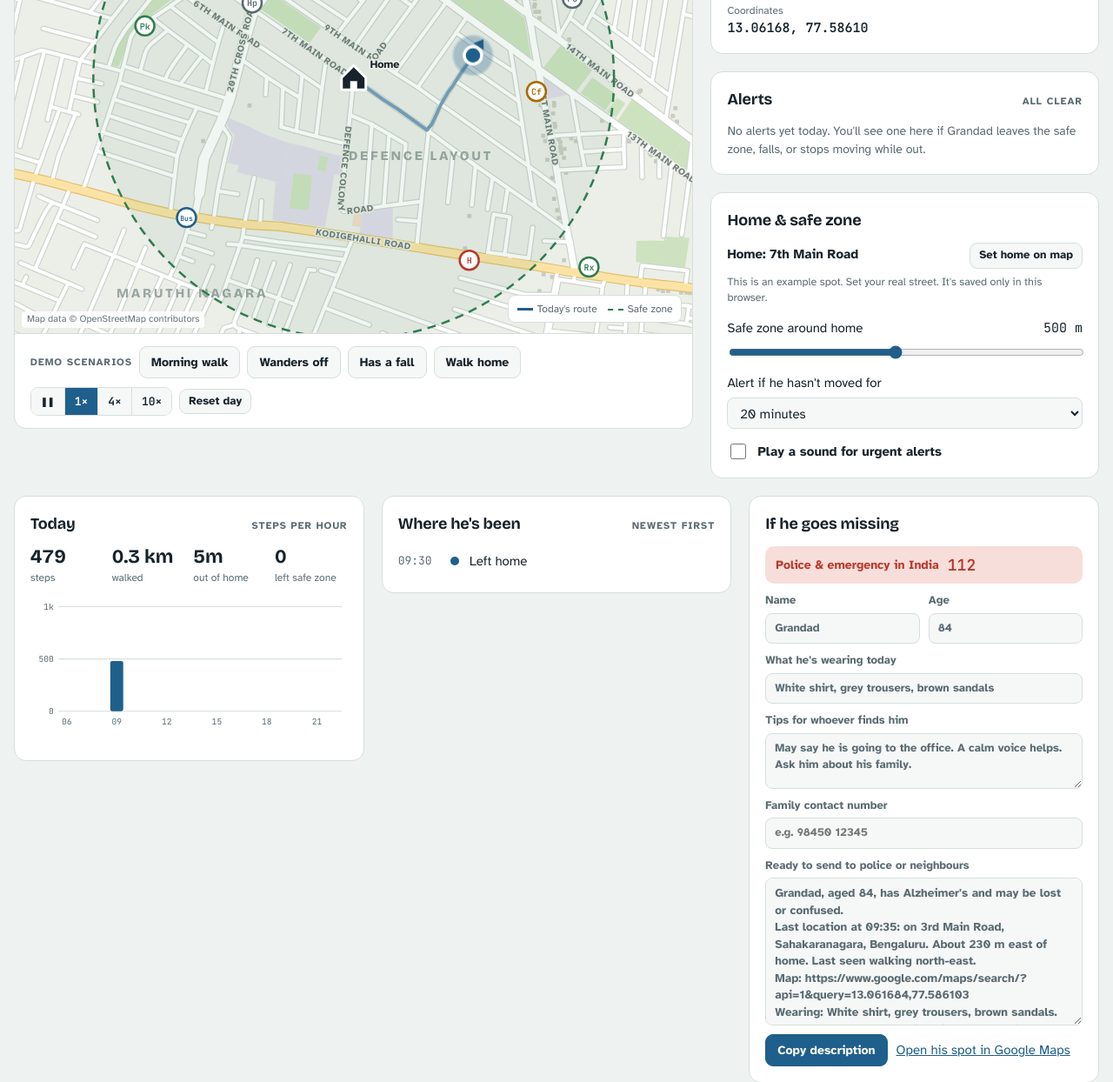
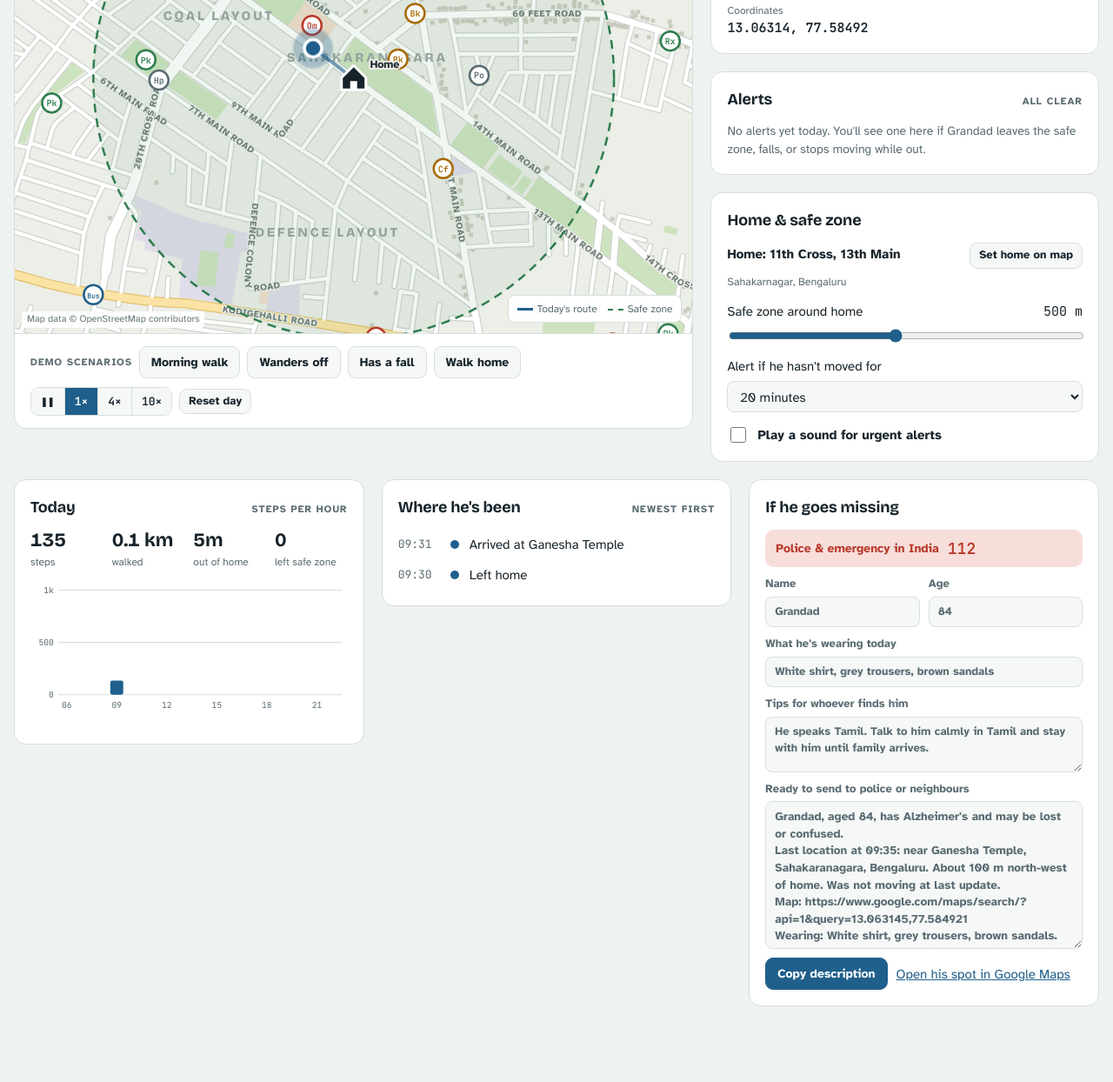
Before and after one commit to abinaya25138/grandads-compass, a plain HTML site: page index.html in a window 1280 px wide. Shown: the part 310-1554 px from the top of the page at 87% size. After the commit the page ends 1507 px from the top, so only its background shows below. Drawn offline with nearby package versions, Linux system fonts and the light colour scheme.

Commit message:
Home on 13th Main, temple-and-park walk, Tamil, no contact placeholder
Co-Authored-By: Claude Opus 5.5 <noreply@anthropic.com>

```diff
--- a/index.html
+++ b/index.html
@@ -284,7 +284,7 @@ select,input[type=text],input[type=tel],textarea{background:var(--surface-2);bor
         <div class="set">
           <div class="row">
             <div class="row-top"><span id="homeName" style="font-weight:700">Home</span><button class="btn small" type="button" id="setHome">Set home on map</button></div>
-            <p class="hint" id="homeHint">This is an example spot. Set your real street. It's saved only in this browser.</p>
+            <p class="hint" id="homeHint">Sahakarnagar, Bengaluru</p>
           </div>
           <div class="row">
             <div class="row-top"><label for="radius">Safe zone around home</label><span class="mono" id="radiusOut">500 m</span></div>
@@ -321,8 +321,7 @@ select,input[type=text],input[type=tel],textarea{background:var(--surface-2);bor
           <label>Age <input type="text" id="pAge" value="84"></label>
         </div>
         <label>What he's wearing today <input type="text" id="pWear" value="White shirt, grey trousers, brown sandals"></label>
-        <label>Tips for whoever finds him <textarea id="pNotes">May say he is going to the office. A calm voice helps. Ask him about his family.</textarea></label>
-        <label>Family contact number <input type="tel" id="pPhone" placeholder="e.g. 98450 12345"></label>
+        <label>Tips for whoever finds him <textarea id="pNotes">He speaks Tamil. Talk to him calmly in Tamil and stay with him until family arrives.</textarea></label>
         <label>Ready to send to police or neighbours <textarea id="desc" readonly></textarea></label>
         <div class="acts"><button class="btn primary" type="button" id="copy">Copy description</button><a id="gmaps" href="https://maps.google.com/" target="_blank" rel="noopener">Open his spot in Google Maps</a><span class="copied" id="copied" hidden>Copied</span></div>
       </div>
@@ -387,7 +386,7 @@ function streetAt(p){
 /* ---------- landmarks & home ---------- */
 const LMS = D.lms.map((l, i) => ({...l, id: i, node: nearestNode(l.x, l.y)}));
 const LM_BY_NODE = new Map(LMS.map(l => [l.node, l]));
-const DEFAULT_HOME = fromLL(13.06125, 77.58395);
+const DEFAULT_HOME = fromLL(13.0628, 77.5855);
 function placeName(node){ return node === HOMEN ? "home" : LM_BY_NODE.get(node)?.name ?? null; }
 function areaName(p){ let b = null, bd = Infinity; for (const [n,x,y] of D.places){ const d = Math.hypot(p.x-x, p.y-y); if (d < bd){ bd = d; b = n; } } return b; }
 function spotText(p){
@@ -416,7 +415,7 @@ const store = {
 const settings = { radius: store.get("radius",500), inact: store.get("inact",20), sound: store.get("sound",false), home: store.get("home",null) };
 let HOMEN = settings.home ? nearestNode(...Object.values(fromLL(settings.home.lat, settings.home.lon))) : nearestNode(DEFAULT_HOME.x, DEFAULT_HOME.y);
 $("#radius").value = settings.radius; $("#inact").value = settings.inact; $("#sound").checked = settings.sound;
-["pName","pAge","pWear","pNotes","pPhone"].forEach(id => { const v = store.get(id,null); if (v !== null) $("#"+id).value = v; $("#"+id).addEventListener("input", e => { store.set(id, e.target.value); renderDesc(); }); });
+["pName","pAge","pWear","pNotes"].forEach(id => { const v = store.get(id,null); if (v !== null) $("#"+id).value = v; $("#"+id).addEventListener("input", e => { store.set(id, e.target.value); renderDesc(); }); });
 const who = () => $("#pName").value.trim() || "Grandad";
 
 /* ---------- draw map ---------- */
@@ -471,8 +470,8 @@ function placeHome(){
   const h = P(HOMEN);
   homeMk.dataset.x = h.x; homeMk.dataset.y = h.y;
   $("#zone").setAttribute("cx", h.x); $("#zone").setAttribute("cy", h.y);
-  $("#homeName").textContent = "Home: " + spotText({x: h.x + 25, y: h.y}).replace(/^on |^near |^at /, "");
-  $("#homeHint").textContent = settings.home ? "Saved only in this browser." : "This is an example spot. Set your real street. It's saved only in this browser.";
+  $("#homeName").textContent = "Home: " + (settings.home ? spotText({x: h.x + 25, y: h.y}).replace(/^on |^near |^at /, "") : "11th Cross, 13th Main");
+  $("#homeHint").textContent = settings.home ? "Saved only in this browser." : "Sahakarnagar, Bengaluru";
 }
 
 /* ---------- pan & zoom ---------- */
@@ -588,8 +587,8 @@ function farNode(minD){
 }
 const SCEN = {
   routine(){
-    const bk = nearestOf("bakery"), pk = nearestOf("park"), rx = nearestOf("pharmacy");
-    setPlan([{to: bk.node, dwell: 8}, {to: pk.node, dwell: 12}, {to: rx.node, dwell: 5}, {to: HOMEN, dwell: Infinity}]);
+    const tm = nearestOf("temple"), pk = nearestOf("park");
+    setPlan([{to: tm.node, dwell: 15}, {to: pk.node, dwell: 20}, {to: HOMEN, dwell: Infinity}]);
   },
   wander(){
     const R = settings.radius, h = P(HOMEN);
@@ -742,7 +741,7 @@ function renderChart(){
 }
 function renderDesc(){
   const ta = $("#desc"); if (document.activeElement === ta) return;
-  const name = who(), age = $("#pAge").value.trim(), wear = $("#pWear").value.trim(), notes = $("#pNotes").value.trim(), phone = $("#pPhone").value.trim();
+  const name = who(), age = $("#pAge").value.trim(), wear = $("#pWear").value.trim(), notes = $("#pNotes").value.trim();
   const moving = S.state === "walking" ? `Last seen walking ${headingWord()}.` : S.state === "fallen" ? "May have fallen and not be able to get up." : "Was not moving at last update.";
   const ll = toLL(S.pos);
   ta.value = [
@@ -751,7 +750,7 @@ function renderDesc(){
     `Map: https://www.google.com/maps/search/?api=1&query=${ll.lat.toFixed(6)},${ll.lon.toFixed(6)}`,
     wear && `Wearing: ${wear}.`,
     notes && `How to help: ${notes}`,
-    phone ? `Family contact: ${phone}` : `Family contact: (add a number above)`,
+    `Home: 11th Cross, 13th Main, Sahakarnagar`,
     `Emergency: 112`,
   ].filter(Boolean).join("\n");
 }
```
Also changed, not shown: README.md.
